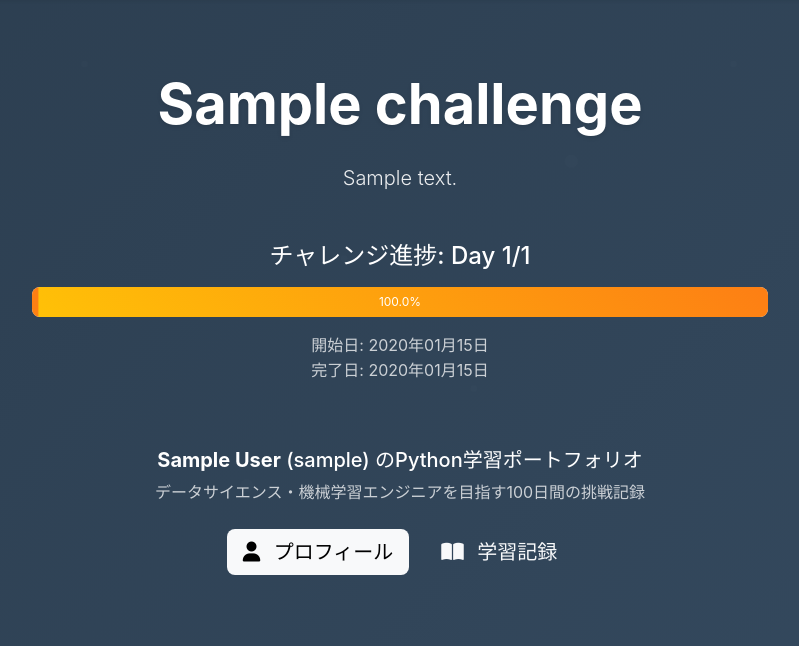
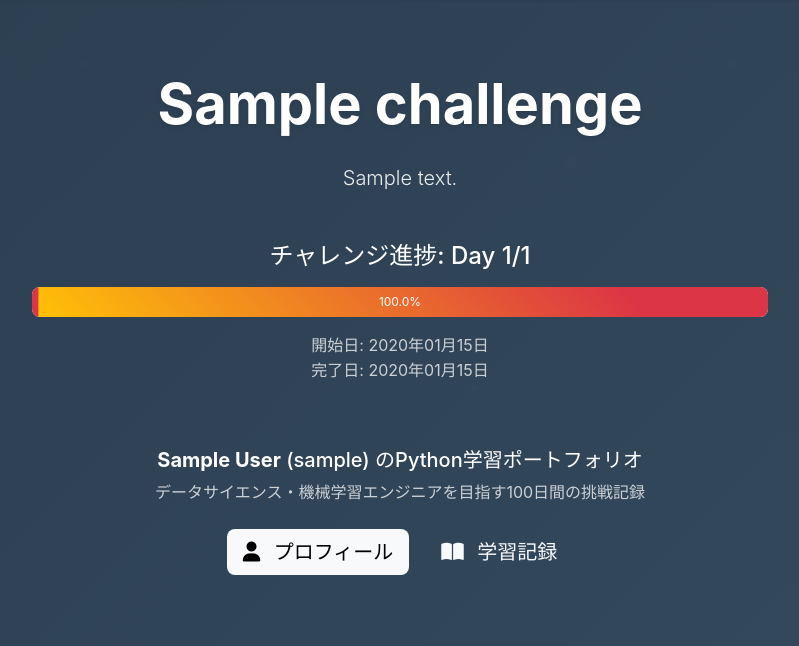
Before and after one commit to miyakawa2449/portfolio, a Flask app: page /portfolio in a window 1280 px wide. Shown: the part 61-707 px from the top of the page, without its empty margins (240-1039 px from the left). Run offline with Flask 3, Linux system fonts and the light colour scheme; tables that the repository leaves empty hold one stand-in row (values such as "Sample post"); grey boxes marked "Sample" are stand-in pictures; some libraries are stand-ins or nearby versions.

Commit message:
UI統一完了 - プロフィールヒーロー背景色統一・進捗バー視認性最終調整
- profile.cssのヒーロー背景色を#2c3e50グラデーションに統一
- 進捗バーグラデーション最適化（黄色→濃赤、80%切り替え）
- 全ページで完全なUI統一実現

🤖 Generated with [Claude Code](https://claude.ai/code)

Co-Authored-By: Claude <noreply@anthropic.com>

```diff
--- a/static/css/profile.css
+++ b/static/css/profile.css
@@ -11,7 +11,7 @@
     --profile-purple: #6f42c1;
 
     /* グラデーション */
-    --profile-gradient: linear-gradient(135deg, var(--profile-primary) 0%, var(--profile-secondary) 100%);
+    --profile-gradient: linear-gradient(135deg, #2c3e50 0%, #34495e 100%);
     --skill-expert-gradient: linear-gradient(90deg, var(--profile-success), #20c997);
     --skill-proficient-gradient: linear-gradient(90deg, var(--profile-warning), #fd7e14);
     --skill-developing-gradient: linear-gradient(90deg, var(--profile-purple), #e83e8c);
--- a/templates/portfolio.html
+++ b/templates/portfolio.html
@@ -17,7 +17,7 @@
                 <div class="progress mb-3" style="height: 30px;">
                     <div class="progress-bar progress-bar-striped progress-bar-animated"
                          role="progressbar"
-                         style="width: {{ active_challenge.progress_percentage }}%; background: linear-gradient(45deg, #ffc107 0%, #fd7e14 100%);"
+                         style="width: {{ active_challenge.progress_percentage }}%; background: linear-gradient(45deg, #ffc107 0%, #dc3545 80%);"
                          aria-valuenow="{{ active_challenge.days_elapsed }}"
                          aria-valuemin="0"
                          aria-valuemax="{{ active_challenge.target_days }}">
```
